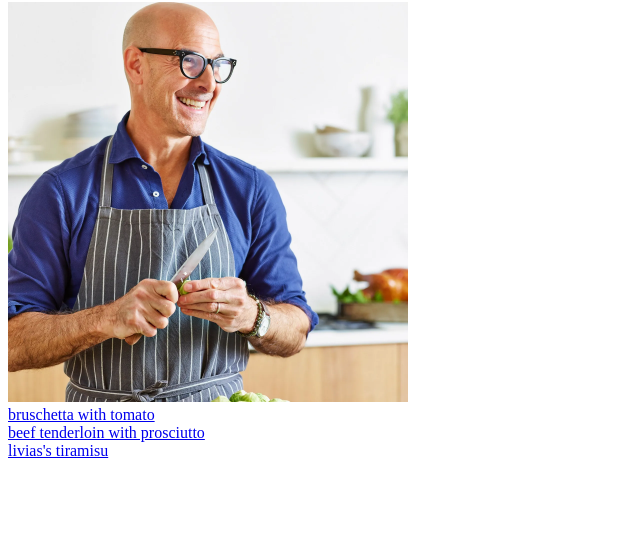
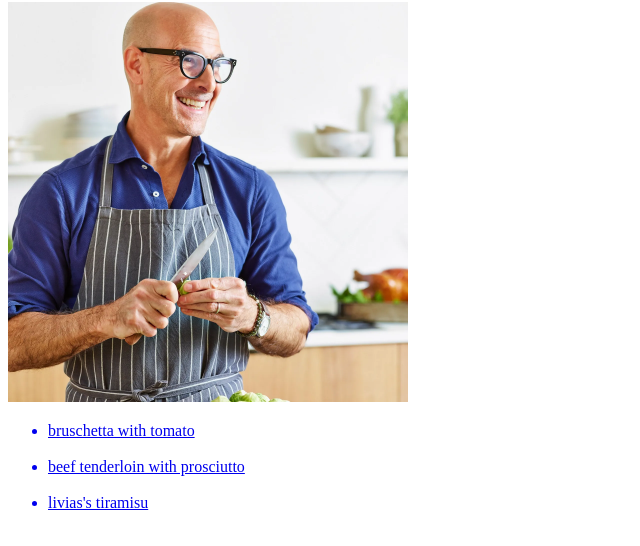
Before and after one commit to jonasmaximilian/tucci-three-course-dinner, a plain HTML site: page index.html in a window 1280 px wide. Shown: the part 78-624 px from the top of the page, without its empty margins (0-640 px from the left). Drawn offline with Linux system fonts and the light colour scheme.

Commit message:
Added Home-Navigation to every recipe site and improved Homepage layout

```diff
--- a/index.html
+++ b/index.html
@@ -12,10 +12,13 @@
             height="400"
             width="400">
         <br>
-        <a href="recipes/bruschetta.html">bruschetta with tomato</a>
-        <br>
-        <a href="recipes/beef_tenderloin.html">beef tenderloin with prosciutto</a>
-        <br>
-        <a href="recipes/tiramisu.html"> livias's tiramisu</a>
+        <ul>
+            <a href="recipes/bruschetta.html"><li>bruschetta with tomato</li></a>
+            <br>
+            <a href="recipes/beef_tenderloin.html"><li>beef tenderloin with prosciutto</li></a>
+            <br>
+            <a href="recipes/tiramisu.html"><li> livias's tiramisu</li></a>
+        </ul>
+
     </body>
 </html>
```
Also changed, not shown: recipes/beef_tenderloin.html (+2 -0 lines), recipes/bruschetta.html (+1 -0 lines), recipes/tiramisu.html (+2 -0 lines).
